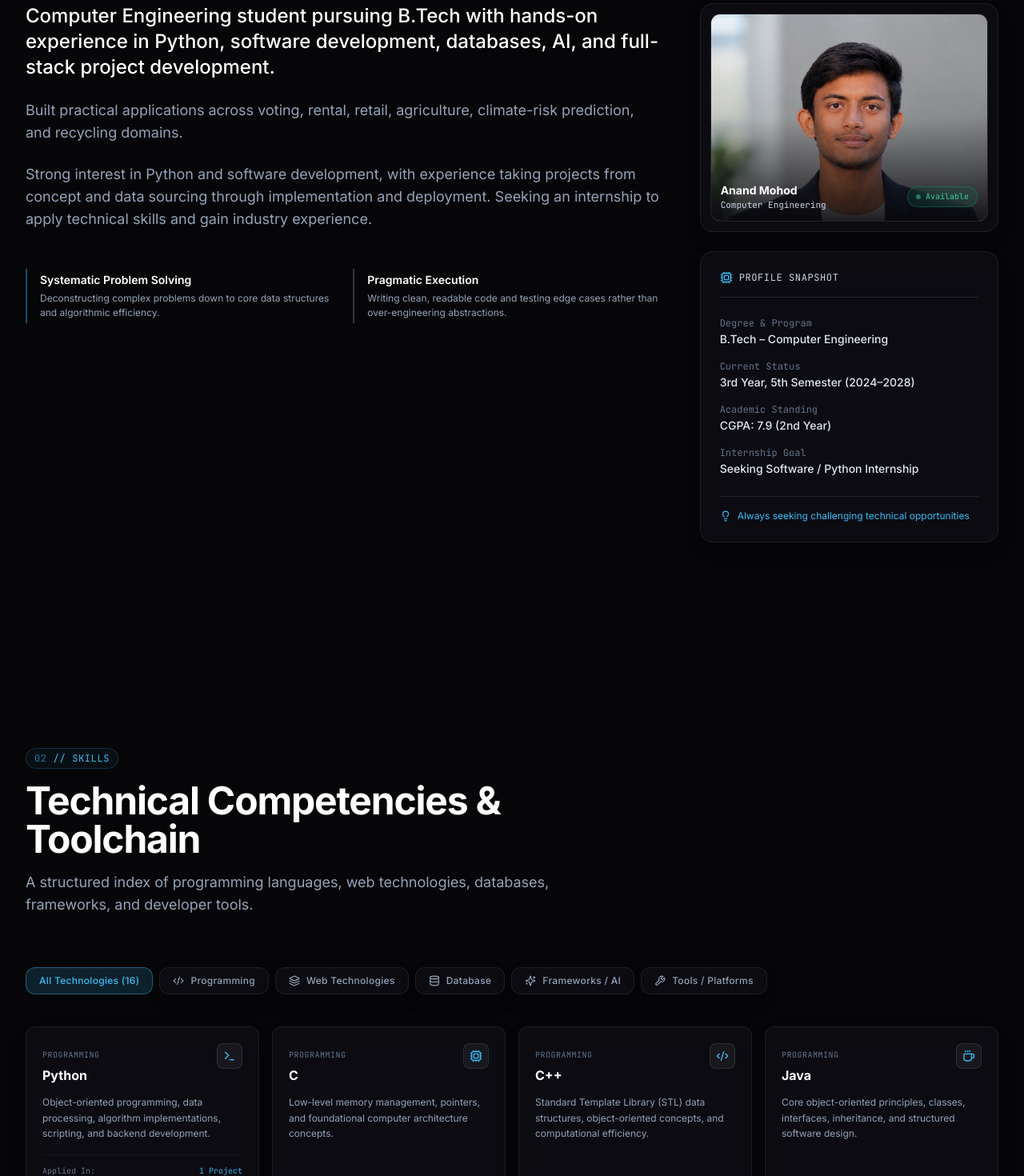
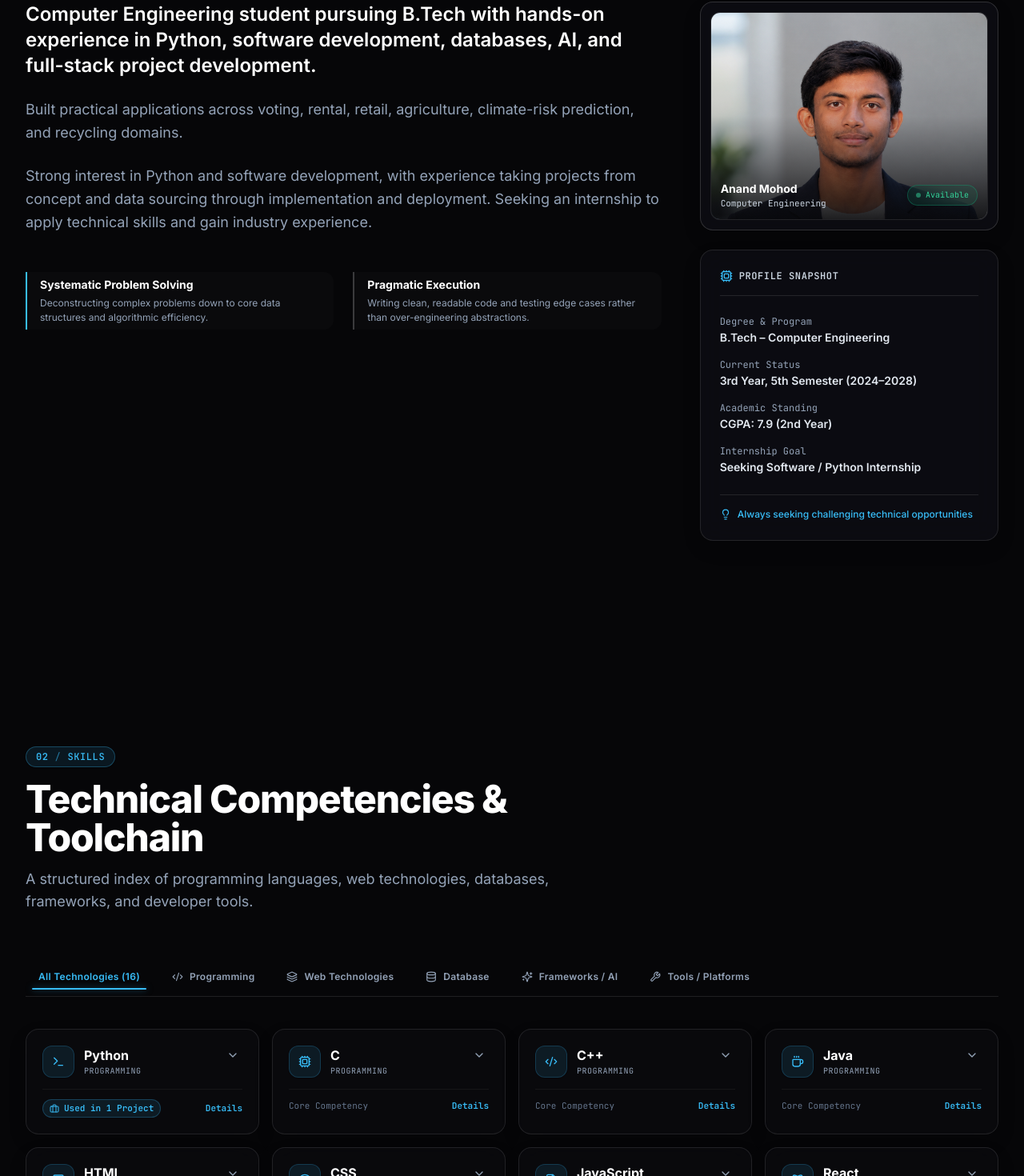
Before and after one commit to ANANDMOHOD17/Anand-Mohod-portfolio, a Next.js app: page / in a window 1280 px wide. Shown: the part 1199-2669 px from the top of the page at 80% size. Built offline with nearby package versions, Linux system fonts and the light colour scheme.

Commit message:
feat(skills): implement animated category tabs, compact cards, and project badges

```diff
--- a/components/ui/SectionHeading.tsx
+++ b/components/ui/SectionHeading.tsx
@@ -29,23 +29,23 @@ export default function SectionHeading({
       {/* Section index and label */}
       <div
         className={cn(
-          'inline-flex items-center gap-2 px-2.5 py-1 rounded-full text-xs font-mono tracking-wider text-accent border border-accent/20 bg-accent/5 mb-4',
+          'inline-flex items-center gap-2 px-3 py-1 rounded-full text-xs font-mono tracking-wider text-accent border border-accent/30 bg-accent/10 mb-4 shadow-sm',
           align === 'center' && 'justify-center'
         )}
       >
-        <span className="text-accent/60">{number}</span>
-        <span>//</span>
-        <span className="uppercase">{label}</span>
+        <span className="font-semibold text-accent">{number}</span>
+        <span className="text-accent/60">/</span>
+        <span className="uppercase font-medium">{label}</span>
       </div>
 
       {/* Main Section Title */}
-      <h2 className="text-3xl md:text-4xl lg:text-5xl font-bold tracking-tight text-white">
+      <h2 className="text-3xl md:text-4xl lg:text-5xl font-extrabold tracking-tight text-slate-900 dark:text-white">
         {title}
       </h2>
 
       {/* Optional Editorial Subtitle */}
       {description && (
-        <p className="mt-4 text-base md:text-lg text-slate-400 leading-relaxed font-normal">
+        <p className="mt-3.5 text-base md:text-lg text-slate-600 dark:text-slate-400 leading-relaxed font-normal">
           {description}
         </p>
       )}
--- a/sections/about/AboutSection.tsx
+++ b/sections/about/AboutSection.tsx
@@ -2,12 +2,14 @@
 
 import React from 'react';
 import Image from 'next/image';
-import { motion } from 'framer-motion';
+import { motion, useReducedMotion } from 'framer-motion';
 import SectionHeading from '@/components/ui/SectionHeading';
 import { profileData } from '@/data/profile';
-import { Terminal, Cpu, Lightbulb, Compass } from 'lucide-react';
+import { Cpu, Lightbulb } from 'lucide-react';
 
 export default function AboutSection() {
+  const prefersReducedMotion = useReducedMotion();
+
   return (
     <section id="about" className="py-24 md:py-32 relative">
       <div className="max-w-7xl mx-auto px-4 sm:px-6 lg:px-8">
@@ -19,40 +21,52 @@ export default function AboutSection() {
         />
 
         <div className="grid grid-cols-1 lg:grid-cols-12 gap-12 items-start">
-          {/* Main Editorial Text (Not trapped in multiple cards) */}
-          <div className="lg:col-span-8 space-y-6 text-slate-300 text-base md:text-lg leading-relaxed">
-            <p className="text-xl md:text-2xl font-medium text-white leading-relaxed">
+          {/* Main Editorial Text */}
+          <motion.div
+            initial={{ opacity: 0, y: 20 }}
+            whileInView={{ opacity: 1, y: 0 }}
+            viewport={{ once: true }}
+            transition={{ duration: 0.5 }}
+            className="lg:col-span-8 space-y-6 text-slate-700 dark:text-slate-300 text-base md:text-lg leading-relaxed"
+          >
+            <p className="text-xl md:text-2xl font-semibold text-slate-900 dark:text-white leading-relaxed">
               {profileData.about.lead}
             </p>
 
             {profileData.about.paragraphs.map((para, index) => (
-              <p key={index} className="text-slate-400 font-normal">
+              <p key={index} className="text-slate-600 dark:text-slate-400 font-normal leading-relaxed">
                 {para}
               </p>
             ))}
 
             {/* Core Values / Philosophy */}
             <div className="pt-6 grid grid-cols-1 sm:grid-cols-2 gap-6">
-              <div className="border-l-2 border-accent/40 pl-4 py-1">
-                <h4 className="text-white font-semibold text-sm">Systematic Problem Solving</h4>
-                <p className="text-slate-400 text-xs mt-1 leading-normal">
+              <div className="border-l-2 border-accent pl-4 py-1.5 bg-slate-50/50 dark:bg-white/[0.02] rounded-r-xl p-3">
+                <h4 className="text-slate-900 dark:text-white font-bold text-sm">Systematic Problem Solving</h4>
+                <p className="text-slate-600 dark:text-slate-400 text-xs mt-1 leading-normal">
                   Deconstructing complex problems down to core data structures and algorithmic efficiency.
                 </p>
               </div>
-              <div className="border-l-2 border-white/20 pl-4 py-1">
-                <h4 className="text-white font-semibold text-sm">Pragmatic Execution</h4>
-                <p className="text-slate-400 text-xs mt-1 leading-normal">
+              <div className="border-l-2 border-slate-300 dark:border-white/20 pl-4 py-1.5 bg-slate-50/50 dark:bg-white/[0.02] rounded-r-xl p-3">
+                <h4 className="text-slate-900 dark:text-white font-bold text-sm">Pragmatic Execution</h4>
+                <p className="text-slate-600 dark:text-slate-400 text-xs mt-1 leading-normal">
                   Writing clean, readable code and testing edge cases rather than over-engineering abstractions.
                 </p>
               </div>
             </div>
-          </div>
+          </motion.div>
 
           {/* Right Column: Featured Portrait & Structured Highlights Panel */}
-          <div className="lg:col-span-4 space-y-6">
+          <motion.div
+            initial={{ opacity: 0, y: 20 }}
+            whileInView={{ opacity: 1, y: 0 }}
+            viewport={{ once: true }}
+            transition={{ duration: 0.5, delay: prefersReducedMotion ? 0 : 0.15 }}
+            className="lg:col-span-4 space-y-6"
+          >
             {/* Portrait Card */}
-            <div className="glass-panel rounded-2xl p-3 border border-white/15 shadow-glass-md group transition-all duration-300 hover:border-accent/30">
-              <div className="relative aspect-[4/3] rounded-xl overflow-hidden border border-white/10 bg-graphite-900">
+            <div className="glass-panel rounded-2xl p-3 border border-slate-200 dark:border-white/15 shadow-glass-md group transition-all duration-300 hover:border-accent/40">
+              <div className="relative aspect-[4/3] rounded-xl overflow-hidden border border-slate-200/50 dark:border-white/10 bg-slate-900 dark:bg-graphite-900">
                 <Image
                   src={profileData.avatar}
                   alt={profileData.name}
@@ -75,10 +89,10 @@ export default function AboutSection() {
             </div>
 
             {/* Profile Snapshot */}
-            <div className="glass-panel rounded-2xl p-6 border border-white/10 space-y-6">
-              <div className="flex items-center gap-2 pb-4 border-b border-white/10">
+            <div className="glass-panel rounded-2xl p-6 border border-slate-200 dark:border-white/10 space-y-6">
+              <div className="flex items-center gap-2 pb-4 border-b border-slate-200 dark:border-white/10">
                 <Cpu className="w-4 h-4 text-accent" />
-                <span className="text-xs font-mono uppercase tracking-wider text-slate-300">
+                <span className="text-xs font-mono uppercase tracking-wider text-slate-700 dark:text-slate-300 font-semibold">
                   Profile Snapshot
                 </span>
               </div>
@@ -86,20 +100,20 @@ export default function AboutSection() {
               <dl className="space-y-4">
                 {profileData.about.highlights.map((item, index) => (
                   <div key={index} className="flex flex-col">
-                    <dt className="text-xs text-slate-500 font-mono">{item.label}</dt>
-                    <dd className="text-sm font-medium text-slate-200 mt-0.5">{item.value}</dd>
+                    <dt className="text-xs text-slate-500 dark:text-slate-400 font-mono">{item.label}</dt>
+                    <dd className="text-sm font-semibold text-slate-800 dark:text-slate-200 mt-0.5">{item.value}</dd>
                   </div>
                 ))}
               </dl>
 
-              <div className="pt-4 border-t border-white/10">
-                <div className="flex items-center gap-2 text-xs text-accent">
+              <div className="pt-4 border-t border-slate-200 dark:border-white/10">
+                <div className="flex items-center gap-2 text-xs text-accent font-medium">
                   <Lightbulb className="w-3.5 h-3.5" />
                   <span>Always seeking challenging technical opportunities</span>
                 </div>
               </div>
             </div>
-          </div>
+          </motion.div>
         </div>
       </div>
     </section>
--- a/sections/skills/SkillsSection.tsx
+++ b/sections/skills/SkillsSection.tsx
@@ -24,6 +24,8 @@ import {
   Github,
   MonitorCheck,
   Server,
+  ChevronDown,
+  Briefcase,
 } from 'lucide-react';
 
 const categories: { label: SkillCategory; icon: React.ReactNode }[] = [
@@ -73,11 +75,15 @@ function getSkillIcon(iconName: string) {
 
 export default function SkillsSection() {
   const [selectedCategory, setSelectedCategory] = useState<SkillCategory | 'All'>('All');
-  const [activeSkill, setActiveSkill] = useState<string | null>(null);
+  const [expandedSkill, setExpandedSkill] = useState<string | null>(null);
 
   const filteredSkills = selectedCategory === 'All'
     ? skillsData
     : skillsData.filter((s) => s.category === selectedCategory);
+
+  const toggleSkillExpand = (name: string) => {
+    setExpandedSkill((prev) => (prev === name ? null : name));
+  };
 
   return (
     <section id="skills" className="py-24 md:py-32 relative">
@@ -89,44 +95,62 @@ export default function SkillsSection() {
           description="A structured index of programming languages, web technologies, databases, frameworks, and developer tools."
         />
 
-        {/* Category Filter Pills */}
-        <div className="flex flex-wrap items-center gap-2 mb-10">
+        {/* Category Tabs with Animated Indicator */}
+        <div className="flex flex-wrap items-center gap-2 mb-10 pb-2 border-b border-slate-200 dark:border-white/10 relative">
           <button
             type="button"
             onClick={() => setSelectedCategory('All')}
-            className={`px-4 py-2 rounded-xl text-xs font-medium tracking-wide transition-all ${
+            className={`relative px-4 py-2 rounded-xl text-xs font-semibold tracking-wide transition-all ${
               selectedCategory === 'All'
-                ? 'bg-accent/15 text-accent border border-accent/40 shadow-sm'
-                : 'glass-panel text-slate-400 hover:text-white hover:bg-white/5'
+                ? 'text-accent'
+                : 'text-slate-600 dark:text-slate-400 hover:text-slate-900 dark:hover:text-white'
             }`}
           >
-            All Technologies ({skillsData.length})
+            <span>All Technologies ({skillsData.length})</span>
+            {selectedCategory === 'All' && (
+              <motion.div
+                layoutId="activeCategoryTab"
+                className="absolute bottom-0 left-2 right-2 h-0.5 bg-accent rounded-full shadow-[0_0_8px_rgba(56,189,248,0.5)]"
+                transition={{ type: 'spring', stiffness: 380, damping: 30 }}
+              />
+            )}
           </button>
-          {categories.map((cat) => (
+
+          {categories.map((cat) => {
+            const isSelected = selectedCategory === cat.label;
+            return (
               <button
                 key={cat.label}
                 type="button"
                 onClick={() => setSelectedCategory(cat.label)}
-              className={`inline-flex items-center gap-2 px-4 py-2 rounded-xl text-xs font-medium tracking-wide transition-all ${
-                selectedCategory === cat.label
-                  ? 'bg-accent/15 text-accent border border-accent/40 shadow-sm'
-                  : 'glass-panel text-slate-400 hover:text-white hover:bg-white/5'
+                className={`relative inline-flex items-center gap-2 px-4 py-2 rounded-xl text-xs font-semibold tracking-wide transition-all ${
+                  isSelected
+                    ? 'text-accent'
+                    : 'text-slate-600 dark:text-slate-400 hover:text-slate-900 dark:hover:text-white'
                 }`}
               >
                 {cat.icon}
                 <span>{cat.label}</span>
+                {isSelected && (
+                  <motion.div
+                    layoutId="activeCategoryTab"
+                    className="absolute bottom-0 left-2 right-2 h-0.5 bg-accent rounded-full shadow-[0_0_8px_rgba(56,189,248,0.5)]"
+                    transition={{ type: 'spring', stiffness: 380, damping: 30 }}
+                  />
+                )}
               </button>
-          ))}
+            );
+          })}
         </div>
 
-        {/* Skills Grid */}
+        {/* Compact Skills Grid */}
         <motion.div
           layout
           className="grid grid-cols-1 sm:grid-cols-2 lg:grid-cols-3 xl:grid-cols-4 gap-4"
         >
           <AnimatePresence>
             {filteredSkills.map((skill) => {
-              const isSelected = activeSkill === skill.name;
+              const isExpanded = expandedSkill === skill.name;
 
               return (
                 <motion.div
@@ -136,40 +160,81 @@ export default function SkillsSection() {
                   animate={{ opacity: 1, scale: 1 }}
                   exit={{ opacity: 0, scale: 0.95 }}
                   transition={{ duration: 0.2 }}
-                  onClick={() => setActiveSkill(isSelected ? null : skill.name)}
-                  className={`glass-panel rounded-xl p-5 border cursor-pointer transition-all duration-200 ${
-                    isSelected
-                      ? 'border-accent/60 bg-graphite-800/90 shadow-accent-glow'
-                      : 'border-white/10 hover:border-white/20 hover:bg-graphite-850/80'
+                  className={`glass-panel rounded-2xl p-4 sm:p-5 border transition-all duration-300 hover:-translate-y-1 hover:shadow-lg ${
+                    isExpanded
+                      ? 'border-accent shadow-accent-glow bg-white dark:bg-graphite-800/90'
+                      : 'border-slate-200 dark:border-white/10 hover:border-accent/40 bg-white/80 dark:bg-graphite-900/80'
                   }`}
                 >
-                  <div className="flex items-start justify-between">
+                  {/* Card Header */}
+                  <div className="flex items-start justify-between gap-3">
+                    <div className="flex items-center gap-3">
+                      <div className="w-10 h-10 rounded-xl bg-accent/10 border border-accent/20 flex items-center justify-center text-accent shrink-0 shadow-sm">
+                        {getSkillIcon(skill.iconName)}
+                      </div>
                       <div>
-                      <span className="text-[10px] font-mono uppercase tracking-wider text-slate-500">
+                        <h3 className="text-base font-bold text-slate-900 dark:text-white leading-tight">
+                          {skill.name}
+                        </h3>
+                        <span className="text-[10px] font-mono uppercase tracking-wider text-slate-500 dark:text-slate-400 mt-0.5 block">
                           {skill.category}
                         </span>
-                      <h3 className="text-base font-bold text-white mt-1">
-                        {skill.name}
-                      </h3>
-                    </div>
-                    <div className="w-8 h-8 rounded-lg bg-white/5 border border-white/10 flex items-center justify-center text-accent">
-                      {getSkillIcon(skill.iconName)}
                       </div>
                     </div>
 
-                  <p className="mt-3 text-xs text-slate-400 leading-relaxed">
+                    <button
+                      type="button"
+                      onClick={() => toggleSkillExpand(skill.name)}
+                      className="p-1 rounded-lg text-slate-400 hover:text-accent hover:bg-accent/10 transition-colors focus:outline-none"
+                      aria-label={`${isExpanded ? 'Collapse' : 'Expand'} details for ${skill.name}`}
+                      title={isExpanded ? 'Hide details' : 'Show details'}
+                    >
+                      <ChevronDown
+                        className={`w-4 h-4 transition-transform duration-200 ${
+                          isExpanded ? 'rotate-180 text-accent' : ''
+                        }`}
+                      />
+                    </button>
+                  </div>
+
+                  {/* Badges Row: "Used in N projects" from existing data */}
+                  <div className="mt-3.5 flex items-center justify-between gap-2 pt-3 border-t border-slate-200/60 dark:border-white/5 text-[11px] font-mono">
+                    {skill.relatedProjects.length > 0 ? (
+                      <span className="inline-flex items-center gap-1.5 px-2 py-0.5 rounded-full bg-accent/10 border border-accent/25 text-accent font-semibold">
+                        <Briefcase className="w-3 h-3" />
+                        <span>Used in {skill.relatedProjects.length} {skill.relatedProjects.length === 1 ? 'Project' : 'Projects'}</span>
+                      </span>
+                    ) : (
+                      <span className="text-slate-400 dark:text-slate-500">
+                        Core Competency
+                      </span>
+                    )}
+
+                    <button
+                      type="button"
+                      onClick={() => toggleSkillExpand(skill.name)}
+                      className="text-[11px] text-accent font-semibold hover:underline"
+                    >
+                      {isExpanded ? 'Less' : 'Details'}
+                    </button>
+                  </div>
+
+                  {/* Expandable Description Details (Eliminates text walls) */}
+                  <AnimatePresence>
+                    {isExpanded && (
+                      <motion.div
+                        initial={{ opacity: 0, height: 0 }}
+                        animate={{ opacity: 1, height: 'auto' }}
+                        exit={{ opacity: 0, height: 0 }}
+                        transition={{ duration: 0.2 }}
+                        className="overflow-hidden"
+                      >
+                        <p className="mt-3 pt-3 border-t border-slate-200/50 dark:border-white/5 text-xs text-slate-600 dark:text-slate-300 leading-relaxed font-normal">
                           {skill.description}
                         </p>
-
-                  {/* Related Projects Indicator */}
-                  {skill.relatedProjects.length > 0 && (
-                    <div className="mt-4 pt-3 border-t border-white/5 flex items-center justify-between text-[10px] font-mono text-slate-500">
-                      <span>Applied In:</span>
-                      <span className="text-accent/80 font-medium">
-                        {skill.relatedProjects.length} {skill.relatedProjects.length === 1 ? 'Project' : 'Projects'}
-                      </span>
-                    </div>
+                      </motion.div>
                     )}
+                  </AnimatePresence>
                 </motion.div>
               );
             })}
```
Lines whose indentation alone changed are shown as unchanged.
